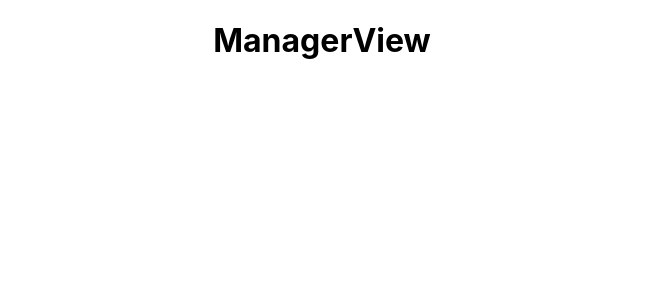
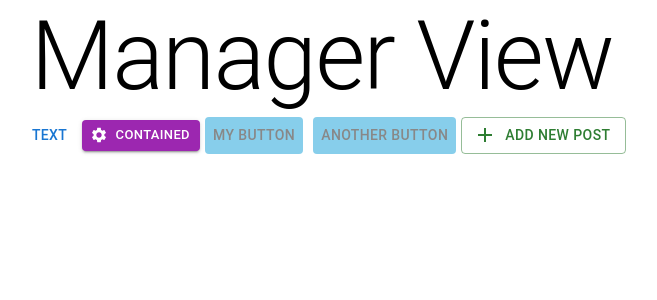
Before and after one commit to jrlehan451/CSCE_331_Project3_Render_Repo, a React (Create React App) app in the folder alley_gui/frontend/main_gui/: page /manager in a window 1280 px wide. Shown: the top 300 px of the page, without its empty margins (318-975 px from the left). Built offline with nearby package versions, Linux system fonts and the light colour scheme.

Commit message:
Using material UI created button for managerView

```diff
--- a/alley_gui/frontend/main_gui/package.json
+++ b/alley_gui/frontend/main_gui/package.json
@@ -3,6 +3,10 @@
   "version": "0.1.0",
   "private": true,
   "dependencies": {
+    "@emotion/react": "^11.11.1",
+    "@emotion/styled": "^11.11.0",
+    "@mui/icons-material": "^5.14.16",
+    "@mui/material": "^5.14.16",
     "@testing-library/jest-dom": "^5.17.0",
     "@testing-library/react": "^13.4.0",
     "@testing-library/user-event": "^13.5.0",
--- a/alley_gui/frontend/main_gui/src/pages/CashierView.js
+++ b/alley_gui/frontend/main_gui/src/pages/CashierView.js
@@ -1,7 +1,7 @@
-import React, { Component } from "react";
+import React from "react";
 
-export default class CashierView extends Component {
-  render() {
-    return <h1>CashierView</h1>;
-  }
-}
+const CashierView = () => {
+  return <h1>CashierView</h1>;
+};
+
+export default CashierView;
--- a/alley_gui/frontend/main_gui/src/pages/CustomerView.js
+++ b/alley_gui/frontend/main_gui/src/pages/CustomerView.js
@@ -1,7 +1,7 @@
 import React from "react";
 
-function CustomerView() {
+const CustomerView = () => {
   return <h1>CustomerView</h1>;
-}
+};
 
 export default CustomerView;
--- a/alley_gui/frontend/main_gui/src/pages/ManagerView.js
+++ b/alley_gui/frontend/main_gui/src/pages/ManagerView.js
@@ -1,7 +1,42 @@
-import React, { Component } from "react";
+import React from "react";
+import { Button, Typography, styled } from "@mui/material";
+import SettingsIcon from "@mui/icons-material/Settings";
+import { Add } from "@mui/icons-material";
 
-export default class ManagerView extends Component {
-  render() {
-    return <h1>ManagerView</h1>;
-  }
-}
+const ManagerView = () => {
+  const BlueButton = styled(Button)({
+    backgroundColor: "skyblue",
+    color: "#888",
+    margin: 5,
+    "&:hover": { backgroundColor: "lightblue" },
+    "&:disabled": { backgroundColor: "gray", color: "white" },
+  });
+  return (
+    <div>
+      <Typography variant="h1">Manager View</Typography>
+      <Button variant="text">Text</Button>
+      <Button
+        startIcon={<SettingsIcon />}
+        variant="contained"
+        color="secondary"
+        size="small"
+      >
+        contained
+      </Button>
+
+      <BlueButton>My Button</BlueButton>
+      <BlueButton>Another Button</BlueButton>
+
+      <Button
+        startIcon={<Add />}
+        variant="outlined"
+        color="success"
+        size="larges"
+      >
+        Add new Post
+      </Button>
+    </div>
+  );
+};
+
+export default ManagerView;
--- a/alley_gui/frontend/main_gui/src/pages/MenuView.js
+++ b/alley_gui/frontend/main_gui/src/pages/MenuView.js
@@ -1,7 +1,7 @@
-import React, { Component } from "react";
+import React from "react";
 
-export default class MenuView extends Component {
-  render() {
-    return <h1>MenuView</h1>;
-  }
-}
+const MenuView = () => {
+  return <h1>MenuView</h1>;
+};
+
+export default MenuView;
```
Also changed, not shown: 1 other file (tests, documents, lock files or other folders).
